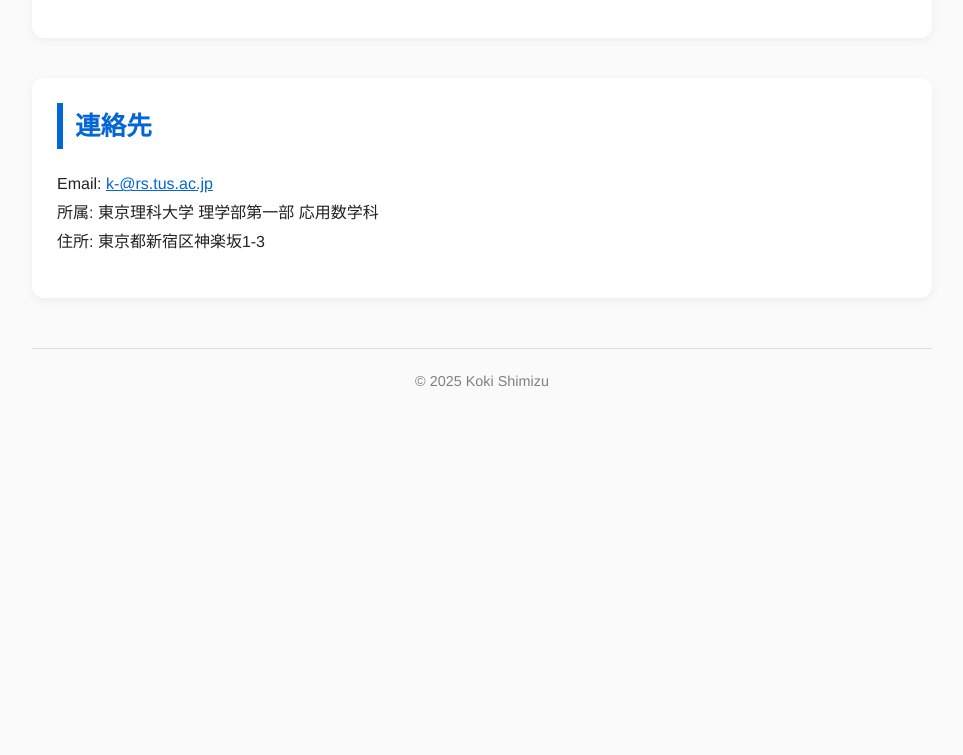
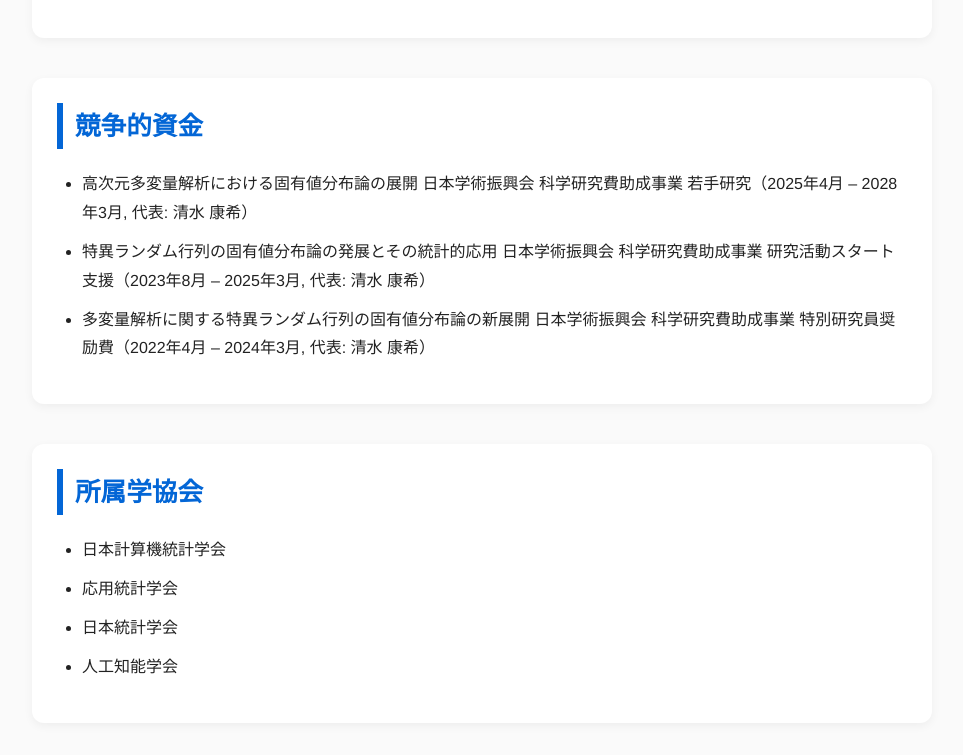
Before and after one commit to k-shimizu25/k-shimizu25.github.io, a plain HTML site: page index.html in a window 1280 px wide. Shown: the part 2005-2760 px from the top of the page, without its empty margins (158-1121 px from the left). Before the commit the page ends 2420 px from the top, so only its background shows below. Drawn offline with Linux system fonts and the light colour scheme.

Commit message:
Update index.html

```diff
--- a/index.html
+++ b/index.html
@@ -138,6 +138,27 @@
       <li>2023年4月 – 現在：線形代数 I 及び演習（東京理科大学）</li>
     </ul>
   </section>
+<section id="grants">
+  <h2>競争的資金</h2>
+  <ul>
+    <li>高次元多変量解析における固有値分布論の展開
+        日本学術振興会 科学研究費助成事業 若手研究（2025年4月 – 2028年3月, 代表: 清水 康希）</li>
+    <li>特異ランダム行列の固有値分布論の発展とその統計的応用
+        日本学術振興会 科学研究費助成事業 研究活動スタート支援（2023年8月 – 2025年3月, 代表: 清水 康希）</li>
+    <li>多変量解析に関する特異ランダム行列の固有値分布論の新展開
+        日本学術振興会 科学研究費助成事業 特別研究員奨励費（2022年4月 – 2024年3月, 代表: 清水 康希）</li>
+  </ul>
+</section>
+
+<section id="memberships">
+  <h2>所属学協会</h2>
+  <ul>
+    <li>日本計算機統計学会</li>
+    <li>応用統計学会</li>
+    <li>日本統計学会</li>
+     <li>人工知能学会</li>
+  </ul>
+</section>
 
   <section id="contact">
     <h2>連絡先</h2>
```
